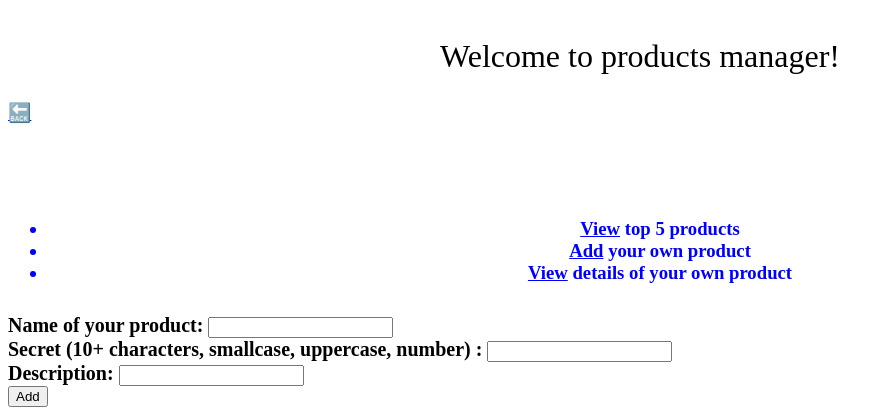
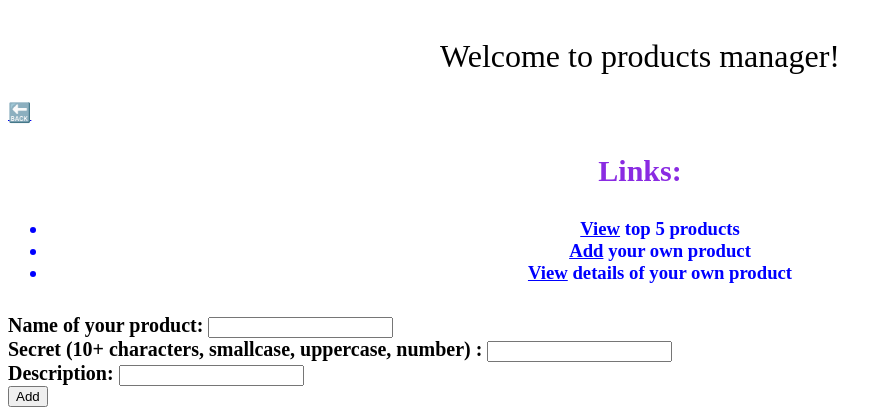
Before and after one commit to anir0y/ProjectZero, a PHP site: page /product/add.php in a window 1280 px wide. Shown: the top 411 px of the page, without its empty margins (0-892 px from the left). Run offline with PHP 8.4, Linux system fonts and the light colour scheme; data that the repository does not hold is empty; some libraries are stand-ins or nearby versions.

Commit message:
css sucs

```diff
--- a/product/css/ch-1.css
+++ b/product/css/ch-1.css
@@ -32,7 +32,7 @@ p{
   width: 100%;
   text-align: center;
   font-size: 30;
-  color: white;
+  color:blueviolet;
 }
 li{
   width: 100%;
```
